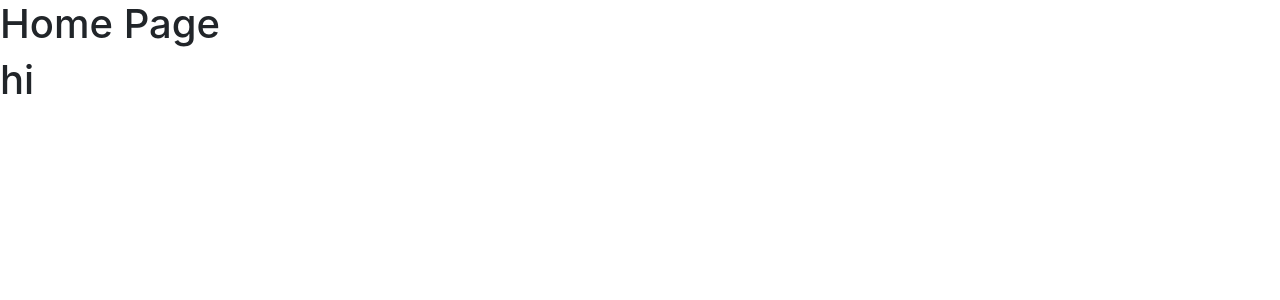
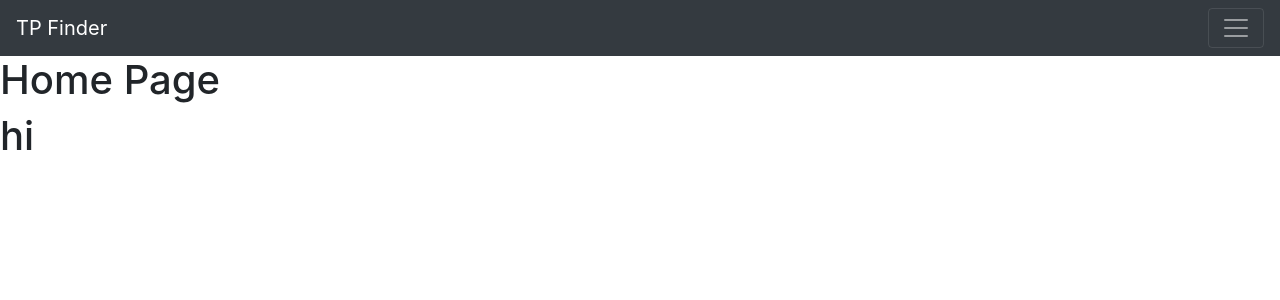
Before and after one commit to Howakyl/toilet-paper-finder, a React (Create React App) app in the folder tp-client/: page / in a window 1280 px wide. Shown: the top 300 px of the page. Built offline with nearby package versions, Linux system fonts and the light colour scheme.

Commit message:
added in navbar component

```diff
--- a/tp-client/public/index.html
+++ b/tp-client/public/index.html
@@ -40,7 +40,7 @@
       To begin the development, run `npm start` or `yarn start`.
       To create a production bundle, use `npm run build` or `yarn build`.
     -->
+    <script src="https://code.jquery.com/jquery-3.5.1.slim.min.js" integrity="sha384-DfXdz2htPH0lsSSs5nCTpuj/zy4C+OGpamoFVy38MVBnE+IbbVYUew+OrCXaRkfj" crossorigin="anonymous"></script>
+  <script src="https://cdn.jsdelivr.net/npm/bootstrap@4.5.3/dist/js/bootstrap.bundle.min.js" integrity="sha384-ho+j7jyWK8fNQe+A12Hb8AhRq26LrZ/JpcUGGOn+Y7RsweNrtN/tE3MoK7ZeZDyx" crossorigin="anonymous"></script>
   </body>
-  <script src="https://code.jquery.com/jquery-3.5.1.slim.min.js" integrity="sha384-DfXdz2htPH0lsSSs5nCTpuj/zy4C+OGpamoFVy38MVBnE+IbbVYUew+OrCXaRkfj" crossorigin="anonymous"></script>
-<script src="https://cdn.jsdelivr.net/npm/bootstrap@4.5.3/dist/js/bootstrap.bundle.min.js" integrity="sha384-ho+j7jyWK8fNQe+A12Hb8AhRq26LrZ/JpcUGGOn+Y7RsweNrtN/tE3MoK7ZeZDyx" crossorigin="anonymous"></script>
 </html>
--- a/tp-client/src/App.js
+++ b/tp-client/src/App.js
@@ -1,15 +1,17 @@
 import React from 'react';
 import {Switch, Route} from 'react-router-dom';
 import Home from './pages/Home';
+import Navbar from './components/Navbar';
 import './App.css';
 
 function App() {
   return (
     <div>
-    <Switch>
-      <Route exact path='/' component={Home} />
-    </Switch>
-    <h1>hi</h1>
+    <Navbar />
+      <Switch>
+        <Route exact path='/' component={Home} />
+      </Switch>
+      <h1>hi</h1>
     </div>
   );
 };
--- a/tp-client/src/components/Navbar.js
+++ b/tp-client/src/components/Navbar.js
@@ -0,0 +1,28 @@
+import React from 'react';
+import { NavLink, Link } from 'react-router-dom';
+
+function Navbar(props) {
+    return (
+        <nav className="navbar navbar-dark bg-dark">
+            <Link className="navbar-brand" to="/">TP Finder</Link>
+            <button className="navbar-toggler collapsed" type="button" data-toggle="collapse" data-target="#navbarsExample01" aria-controls="navbarsExample01" aria-expanded="false" aria-label="Toggle navigation">
+                <span className="navbar-toggler-icon"></span>
+            </button>
+            <div className="navbar-collapse collapse" id="navbarsExample01">
+                <ul className="navbar-nav mr-auto">
+                    {/* <li className="nav-item active">
+                        <a className="nav-link" href="/">Home <span className="sr-only">(current)</span></a>
+                    </li> */}
+                    <li className="nav-item">
+                        <a className="nav-link" href="/">View TP</a>
+                    </li>
+                </ul>
+                <form className="form-inline my-2 my-md-0">
+                <input className="form-control" type="text" placeholder="Search" aria-label="Search"/>
+                </form>
+            </div>
+        </nav>
+    );
+};
+
+export default Navbar;
```
